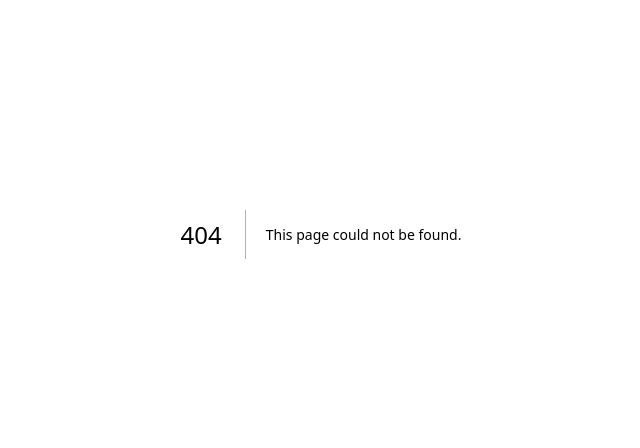
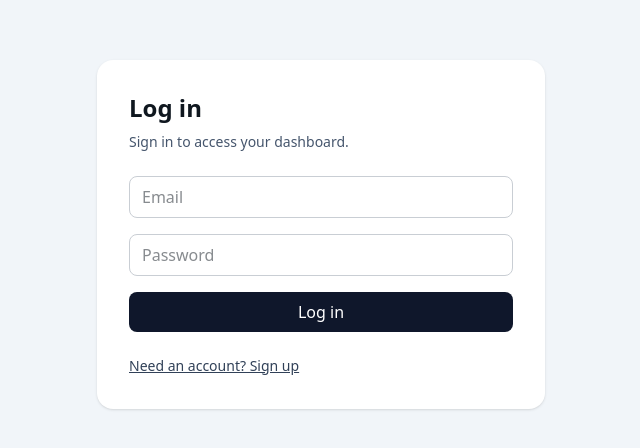
Before and after one commit to AaravPai/personal-dashboard, a Next.js app: page /login in a window 1280 px wide. Before the commit this address had no page. Shown: the part 166-614 px from the top of the page, without its empty margins (319-959 px from the left). Built offline with nearby package versions, Linux system fonts and the light colour scheme; no server answers.

Commit message:
Adding login and authentication features using proxy.ts

```diff
--- /dev/null
+++ b/app/login/page.tsx
@@ -0,0 +1,108 @@
+"use client";
+
+import { useState } from "react";
+import { createClient } from "@/lib/supabase/client";
+import { useRouter } from "next/navigation";
+
+export default function LoginPage() {
+  const supabase = createClient();
+  const router = useRouter();
+
+  const [email, setEmail] = useState("");
+  const [password, setPassword] = useState("");
+  const [mode, setMode] = useState<"login" | "signup">("login");
+  const [loading, setLoading] = useState(false);
+  const [message, setMessage] = useState("");
+
+  async function handleSubmit(e: React.FormEvent) {
+    e.preventDefault();
+    setLoading(true);
+    setMessage("");
+
+    try {
+      if (mode === "login") {
+        const { error } = await supabase.auth.signInWithPassword({
+          email,
+          password,
+        });
+
+        if (error) throw error;
+        router.push("/");
+        router.refresh();
+      } else {
+        const { error } = await supabase.auth.signUp({
+          email,
+          password,
+        });
+
+        if (error) throw error;
+        setMessage("Account created. Check your email if confirmation is enabled.");
+      }
+    } catch (err: any) {
+      setMessage(err.message ?? "Something went wrong.");
+    } finally {
+      setLoading(false);
+    }
+  }
+
+  return (
+    <main className="min-h-screen flex items-center justify-center bg-slate-100 px-4">
+      <div className="w-full max-w-md rounded-2xl bg-white p-8 shadow">
+        <h1 className="text-2xl font-semibold mb-2">
+          {mode === "login" ? "Log in" : "Create account"}
+        </h1>
+        <p className="text-sm text-slate-600 mb-6">
+          Sign in to access your dashboard.
+        </p>
+
+        <form onSubmit={handleSubmit} className="space-y-4">
+          <input
+            type="email"
+            placeholder="Email"
+            className="w-full rounded-lg border px-3 py-2"
+            value={email}
+            onChange={(e) => setEmail(e.target.value)}
+            required
+          />
+
+          <input
+            type="password"
+            placeholder="Password"
+            className="w-full rounded-lg border px-3 py-2"
+            value={password}
+            onChange={(e) => setPassword(e.target.value)}
+            required
+          />
+
+          <button
+            type="submit"
+            disabled={loading}
+            className="w-full rounded-lg bg-slate-900 text-white py-2 disabled:opacity-50"
+          >
+            {loading
+              ? "Please wait..."
+              : mode === "login"
+              ? "Log in"
+              : "Create account"}
+          </button>
+        </form>
+
+        {message && (
+          <p className="mt-4 text-sm text-slate-600">{message}</p>
+        )}
+
+        <button
+          type="button"
+          onClick={() =>
+            setMode((prev) => (prev === "login" ? "signup" : "login"))
+          }
+          className="mt-6 text-sm text-slate-700 underline"
+        >
+          {mode === "login"
+            ? "Need an account? Sign up"
+            : "Already have an account? Log in"}
+        </button>
+      </div>
+    </main>
+  );
+}
--- a/app/page.tsx
+++ b/app/page.tsx
@@ -6,6 +6,7 @@ import {
   getCurrentDateInAppTimeZone,
   isOverdueInAppTimeZone,
 } from "@/lib/datetime";
+import { redirect } from "next/navigation";
 
 function formatCurrency(value: number) {
   return new Intl.NumberFormat("en-US", {
@@ -23,6 +24,14 @@ function formatStatusLabel(status: string) {
 
 export default async function Home() {
   const supabase = await createClient();
+
+  const {
+    data: { user },
+  } = await supabase.auth.getUser();
+
+  if (!user) {
+    redirect("/login");
+  }
 
   const [
     { data: subscriptionsData },
--- a/components/dashboard-shell.tsx
+++ b/components/dashboard-shell.tsx
@@ -1,6 +1,7 @@
 import { ReactNode } from "react";
 import { DashboardSidebar } from "@/components/dashboard-sidebar";
 import { ModeToggle } from "@/components/mode-toggle";
+import { LogoutButton } from "@/components/logout-button";
 
 type DashboardShellProps = {
   title: string;
@@ -26,7 +27,10 @@ export function DashboardShell({
             )}
           </div>
 
-          <ModeToggle />
+          <div className="flex items-center gap-3">
+            <ModeToggle />
+            <LogoutButton />
+          </div>
         </div>
 
         <div className="grid gap-6 lg:grid-cols-[18rem_minmax(0,1fr)]">
--- /dev/null
+++ b/components/logout-button.tsx
@@ -0,0 +1,24 @@
+"use client";
+
+import { createClient } from "@/lib/supabase/client";
+import { useRouter } from "next/navigation";
+
+export default function LogoutButton() {
+  const supabase = createClient();
+  const router = useRouter();
+
+  async function handleLogout() {
+    await supabase.auth.signOut();
+    router.push("/login");
+    router.refresh();
+  }
+
+  return (
+    <button
+      onClick={handleLogout}
+      className="rounded-lg border px-3 py-2 text-sm"
+    >
+      Log out
+    </button>
+  );
+}
--- a/lib/supabase/server.ts
+++ b/lib/supabase/server.ts
@@ -14,9 +14,9 @@ export async function createClient() {
         },
         setAll(cookiesToSet) {
           try {
-            cookiesToSet.forEach(({ name, value, options }) => {
-              cookieStore.set(name, value, options);
-            });
+            cookiesToSet.forEach(({ name, value, options }) =>
+              cookieStore.set(name, value, options)
+            );
           } catch {}
         },
       },
--- /dev/null
+++ b/proxy.ts
@@ -0,0 +1,62 @@
+import { NextResponse, type NextRequest } from "next/server";
+import { createServerClient } from "@supabase/ssr";
+
+export async function proxy(request: NextRequest) {
+  let response = NextResponse.next({
+    request,
+  });
+
+  const supabase = createServerClient(
+    process.env.NEXT_PUBLIC_SUPABASE_URL!,
+    process.env.NEXT_PUBLIC_SUPABASE_ANON_KEY!,
+    {
+      cookies: {
+        getAll() {
+          return request.cookies.getAll();
+        },
+        setAll(cookiesToSet) {
+          cookiesToSet.forEach(({ name, value }) => {
+            request.cookies.set(name, value);
+          });
+
+          response = NextResponse.next({
+            request,
+          });
+
+          cookiesToSet.forEach(({ name, value, options }) => {
+            response.cookies.set(name, value, options);
+          });
+        },
+      },
+    }
+  );
+
+  const {
+    data: { user },
+  } = await supabase.auth.getUser();
+
+  const pathname = request.nextUrl.pathname;
+
+  const isLoginPage = pathname.startsWith("/login");
+  const isPublicAsset =
+    pathname.startsWith("/_next") ||
+    pathname.startsWith("/favicon.ico");
+
+  if (!user && !isLoginPage && !isPublicAsset) {
+    const url = request.nextUrl.clone();
+    url.pathname = "/login";
+    return NextResponse.redirect(url);
+  }
+
+  if (user && isLoginPage) {
+    const url = request.nextUrl.clone();
+    url.pathname = "/";
+    return NextResponse.redirect(url);
+  }
+
+  return response;
+}
+
+export const config = {
+  matcher: ["/((?!_next/static|_next/image|favicon.ico).*)"],
+};
```
